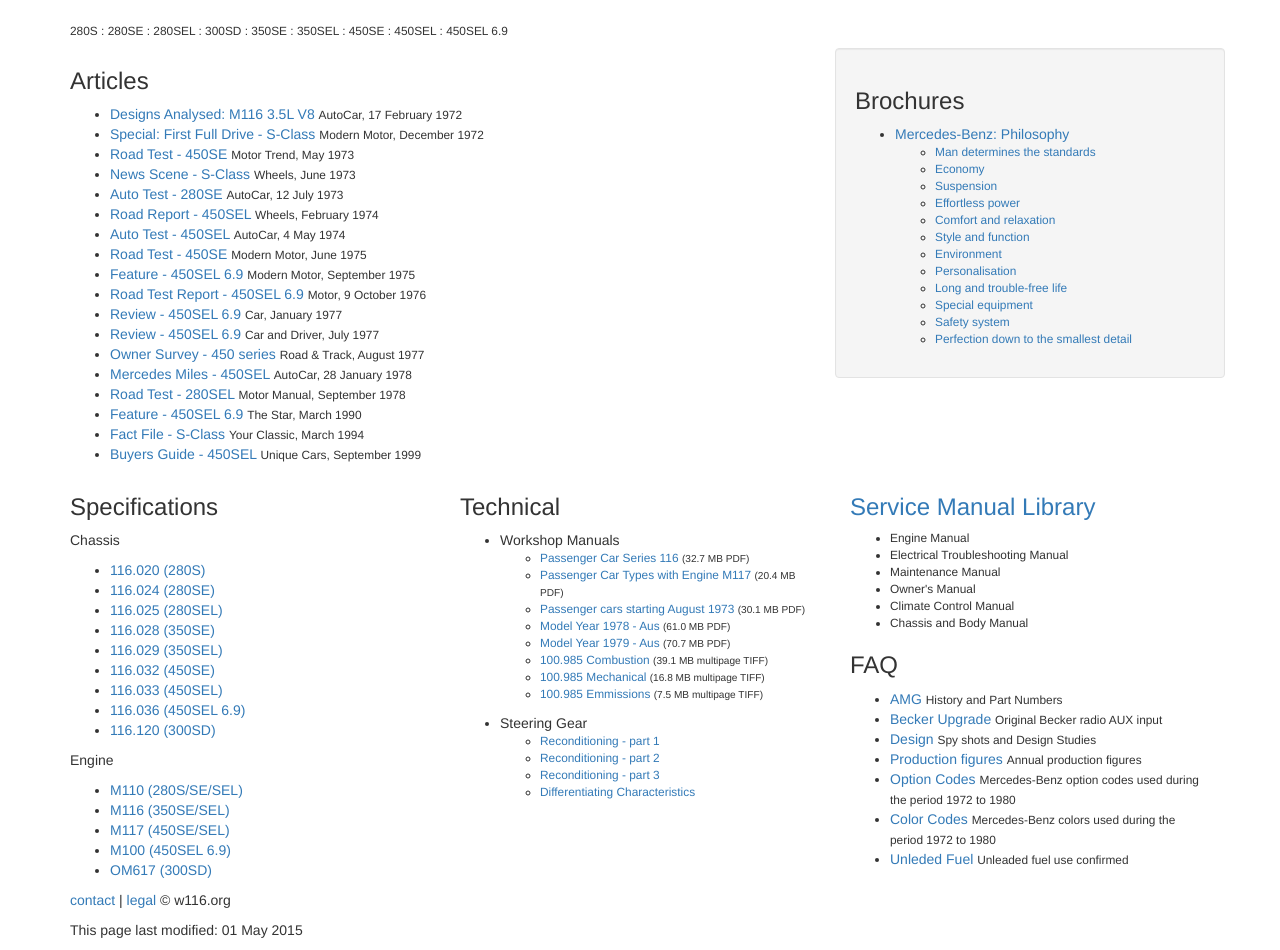
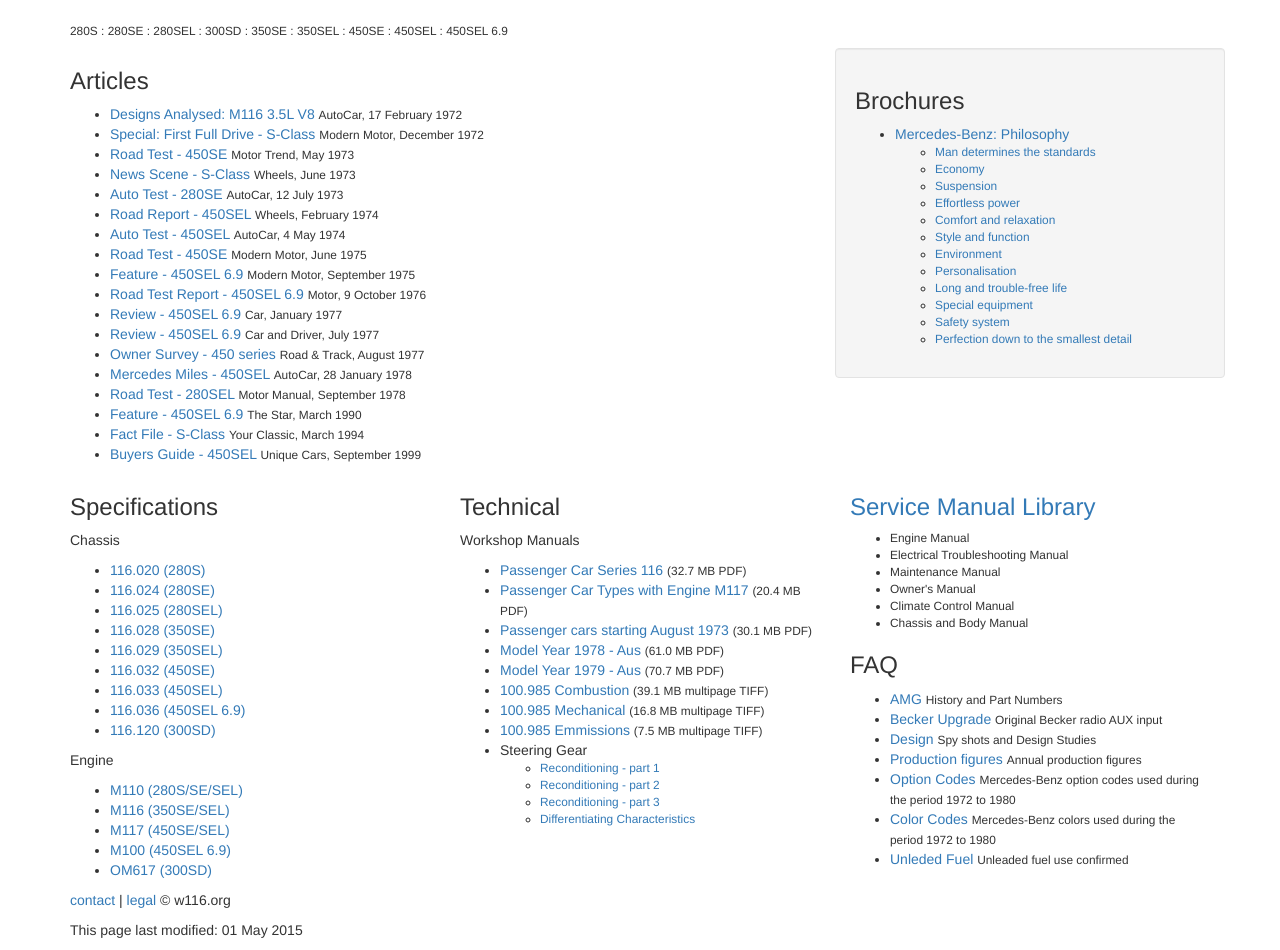
Before and after one commit to W116org/w116org.github.io, a Jekyll site: the page built from library.html, in a window 1280 px wide. Shown: the part 427-1377 px from the top of the page. Built offline with Jekyll 4.4.1, drawn with Linux system fonts in a browser that asks for light colours; nearby versions of some CDN libraries; comment, search, counter and statistics services are not loaded.

Commit message:
Update library.html

```diff
--- a/library.html
+++ b/library.html
@@ -83,9 +83,8 @@
         </div><!-- /.col-md-4 -->
         <div class="col-md-4">
 <h3 id="technical">Technical</h3>
+<p>Workshop Manuals</p>
 <ul>
-<li>Workshop Manuals</li>
-<ul class="small">
 <li><a href="/pdf/library/Passenger_Car_Series_116.pdf">Passenger Car Series 116</a> <span class="small">(32.7 MB PDF)</span></li>
 <li><a href="/pdf/library/Passenger_Car_Types_with_Engine_M117.pdf">Passenger Car Types with Engine M117</a> <span class="small">(20.4 MB PDF)</span></li>
 <li><a href="/pdf/library/Passenger_Cars_Starting_August_1973.pdf">Passenger cars starting August 1973</a> <span class="small">(30.1 MB PDF)</span></li>
@@ -94,9 +93,6 @@
 <li><a href="/pdf/library/manual100.985/02_83.tif">100.985 Combustion</a> <span class="small">(39.1 MB multipage TIFF)</span></li>
 <li><a href="/pdf/library/manual100.985/04_82.tif">100.985 Mechanical</a> <span class="small">(16.8 MB multipage TIFF)</span></li>
 <li><a href="/pdf/library/manual100.985/07_80.tif">100.985 Emmissions</a> <span class="small">(7.5 MB multipage TIFF)</span></li>
-</ul>
-</ul>
-<ul>
 <li>Steering Gear</li>
 <ul class="small">
 <li><a href="/pdf/library/steering/Steering_Power_46-220-part_1.pdf">Reconditioning - part 1</a></li>
```
